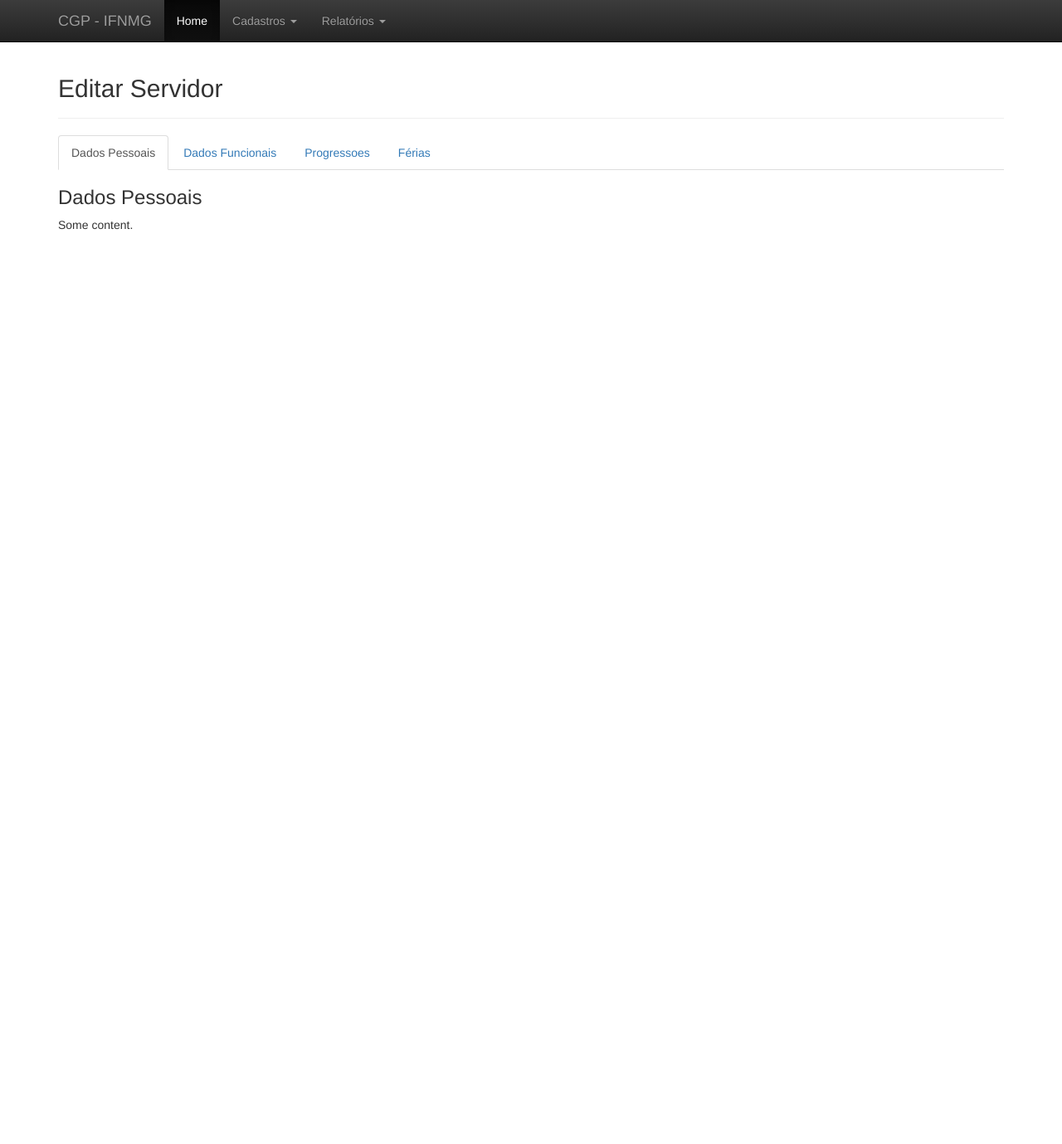
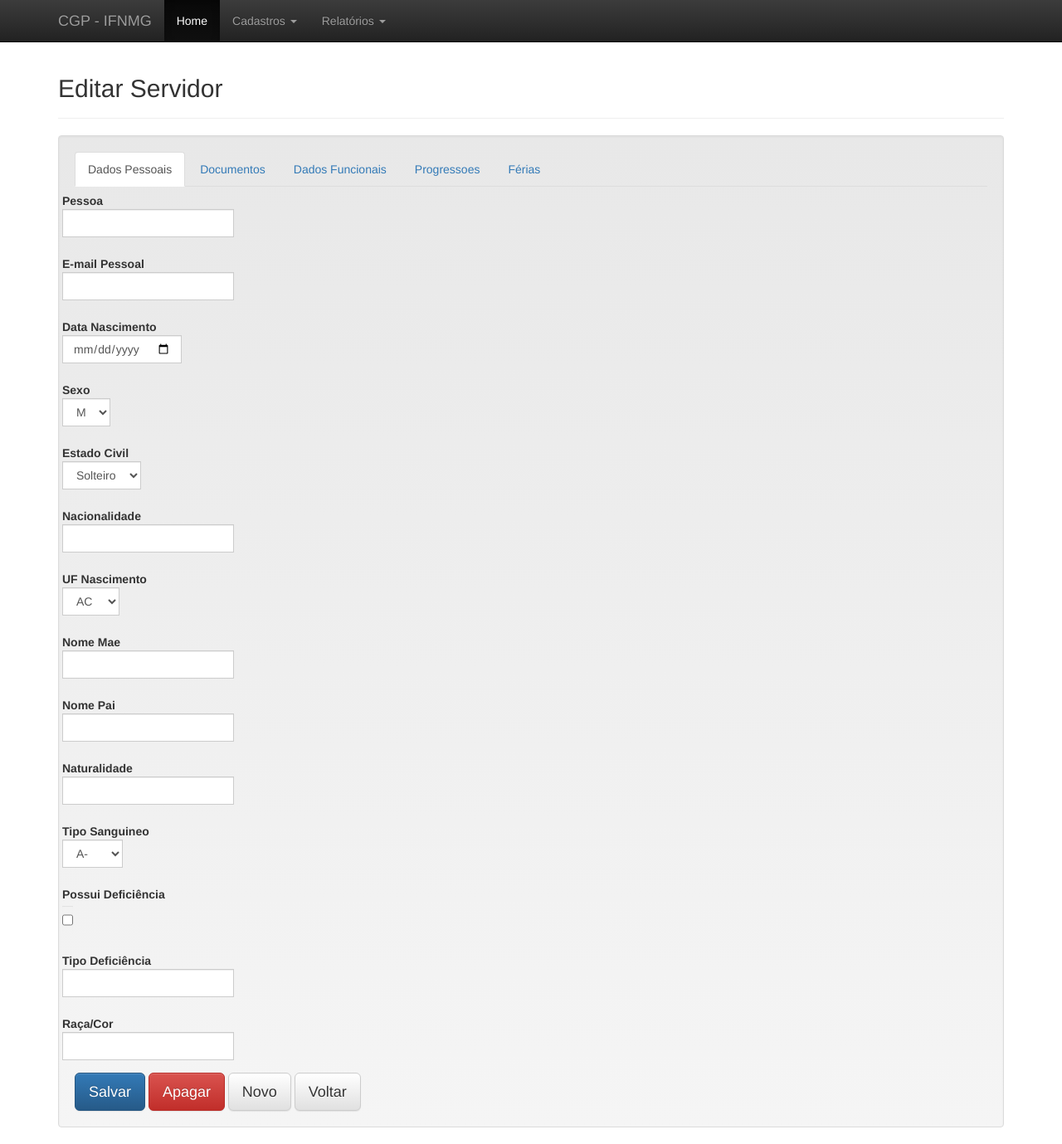
Before and after one commit to petroniocandido/CGP, a Flask app: template templates/editarPessoa.html in a window 1280 px wide. Shown: the whole page at 83% size. Before the commit the page ends 277 px from the top, so only its background shows below. Run offline with Flask 2, Linux system fonts and the light colour scheme; the template is opened without the code that fills it: values that come from a table or form of the project are taken from there, others are empty; parts of the project's set-up code (start-up, migrations or seed data) failed here and were passed over; some libraries are stand-ins or nearby versions.

Commit message:
Gerenciamento de Pessoas, refatoração dos formulários e componentes

```diff
--- a/pessoas/controller.py
+++ b/pessoas/controller.py
@@ -1,13 +1,108 @@
-from flask import Flask, render_template
+#!/usr/bin/python
+# -*- coding: utf8 -*-
+
+from flask import Flask, render_template, request, flash
 from flask import Blueprint
+from flask_wtf import Form
+from wtforms import StringField,HiddenField,SelectField,DateField,FormField,BooleanField
+from wtforms.validators import DataRequired
 
+from DomainModel import db,Pessoa,Salvar,Remover,EstadoCivil,TipoServidor,SituacaoServidor,UF,JornadaTrabalho,Sexo,TipoSanguineo
 
 pessoas = Blueprint('pessoas', __name__)
 
+class CertificadoMilitarForm(Form):
+	certificadoMilitar = StringField('Nº ')
+	certificadoMilitar_Orgao = StringField('Orgão')
+	certificadoMilitar_Serie = StringField('Série')
+
+class PagamentoForm(Form):
+	pagamento_Banco = StringField('Banco')
+	pagamento_Agencia = StringField('Agência')
+	pagamento_Conta = StringField('Conta Corrente')
+	pagamento_TipoConta = SelectField('Tipo Conta', choices=[(c.name,c.value) for c in UF])
+
+class TituloEleitorForm(Form):
+	tituloEleitor = StringField('Nº')
+	tituloEleitor_UF = SelectField('UF', choices=[(c.name,c.value) for c in UF])
+	tituloEleitor_Zona = StringField('Zona')
+	tituloEleitor_Secao = StringField('Seção')
+	tituloEleitor_Emissao = DateField("Emissão", format="%d/%m/%y")
+
+class RGForm(Form):
+	rg_Numero = StringField('Nº')
+	rg_OrgaoExpedidor = StringField('Org. Exp.')
+	rg_UF = SelectField('UF', choices=[(c.name,c.value) for c in UF])
+	rg_Emissao = DateField("Emissão", format="%d/%m/%y")
+
+class PessoaForm(Form):
+	id = HiddenField('id')
+	nome = StringField('Pessoa', validators=[DataRequired()])
+	matricula = StringField('SIAPE', validators=[DataRequired()])
+	#matriculaOrigem  = db.Column(db.String(12), unique=True)
+	#identificacaoUnica = db.Column(db.String(12), unique=True)
+	tipoServidor = SelectField('Tipo de Servidor', choices=[(c.name, c.value) for c in TipoServidor])
+	situacaoServidor = SelectField('Situação do Servidor', choices=[(c.value, c.name) for c in SituacaoServidor])
+	dataCadastroSiape = DateField("Data Cadastro Siape", format="%d/%m/%y")
+	dataNascimento = DateField("Data Nascimento", format="%d/%m/%y")
+	estadoCivil  = SelectField('Estado Civil', choices=[(c.name,c.value) for c in EstadoCivil])
+	dataPrimeiroEmprego = DateField("Data Primeiro Emprego", format="%d/%m/%y")
+	nacionalidade = StringField('Nacionalidade')
+	ufNascimento  = SelectField('UF Nascimento', choices=[(c.value, c.name) for c in UF])
+	nomeMae = StringField('Nome Mae')
+	nomePai = StringField('Nome Pai')
+	naturalidade = StringField('Naturalidade')
+	tipoSanguineo = SelectField('Tipo Sanguineo', choices=[(c.name,c.value) for c in TipoSanguineo])
+	sexo  = SelectField('Sexo', choices=[(c.value, c.name) for c in Sexo])
+	possuiDeficiencia = BooleanField('Possui Deficiência')
+	TipoDeficiencia = StringField('Tipo Deficiência')
+	raca_cor = StringField('Raça/Cor')
+	email_Pessoal = StringField('E-mail Pessoal')
+	email_Institucional = StringField('E-mail Institucional')
+	curriculumLattes = StringField('Curriculum Lattes')
+	rg = FormField(RGForm,"Identidade")
+	cpf = StringField('CPF')
+	pis_pasep = StringField('PIS/PASEP')
+	tituloEleitor = FormField(TituloEleitorForm,"Título de Eleitor")
+	certificadoMilitar = FormField(CertificadoMilitarForm,"Certificado de Militar")
+	passaporte = StringField('Passaporte')
+	pagamento = FormField(PagamentoForm,"Conta Pagamento")
+	jornada = SelectField('Regime/Jornada', choices=[(c.name,c.value) for c in JornadaTrabalho])
+
 @pessoas.route('/listar/')
-def pessoaListar():
-  return render_template('listarPessoas.html')
+def setoresListar():
+	pessoas = Pessoa.query.all()
+	return render_template('listarPessoas.html',listagem = pessoas, TS = TipoServidor.__members__)
 
-@pessoas.route('/editar/')
-def pessoaEditar():
-  return render_template('editarPessoa.html')
+@pessoas.route('/editar/<int:id>',methods=('GET','POST'))
+def setorEditar(id=0):
+
+	if id == 0:
+		pessoa = Pessoa()
+		pessoa.id = 0
+	else:
+		pessoa = Pessoa.query.filter(Pessoa.id == id).first()
+
+	if request.method == 'POST':
+		form = PessoaForm(formdata=request.form)
+
+		if form.validate():
+			form.populate_obj(pessoa)
+			if Salvar(pessoa):
+				flash('Salvo com sucesso!','success')
+			else:
+				flash('Falha ao salvar!','danger')
+	else:
+		form = PessoaForm(obj=pessoa)
+
+	return render_template('editarPessoa.html',form=form)
+
+@pessoas.route('/remover/<int:id>',methods=('GET','POST'))
+def setorRemover(id):
+	pessoa = Pessoa.query.filter(Pessoa.id == id).first()
+	if Remover(pessoa):
+		flash('Removido com sucesso!','success')
+	else:
+		flash('Falha ao remover!','danger')
+	pessoas = Pessoa.query.all()
+	return render_template('listarPessoas.html',listagem = pessoas, TS = TipoServidor.__members__)
--- a/templates/_formhelpers.html
+++ b/templates/_formhelpers.html
@@ -1,6 +1,10 @@
 {% macro render_field(field) %}
-  <dt>{{ field.label }}</dt>
-  <dd>{{ field(**kwargs)|safe }}
+  <div class="form-group">
+  {{ field.label(class_="control-label") }}
+  <div class="inputGroupContainer">
+  <div class="input-group">
+  <!-- <span class="input-group-addon"><i class="glyphicon glyphicon-user"></i></span> -->
+  {{ field(class_="form-control")|safe }}
   {% if field.errors %}
     <ul class=errors>
     {% for error in field.errors %}
@@ -8,12 +12,38 @@
     {% endfor %}
     </ul>
   {% endif %}
-  </dd>
+    </div>
+  </div>
+</div>
+{% endmacro %}
+
+{% macro render_multiple(mfield) %}
+<div class="form-group">
+  {{ mfield.label(class_="control-label") }}
+  <div class="form-inline inputGroupContainer">
+  <!--<div class="form-vertical">-->
+  {% for field in mfield %}
+  {% if field.id != mfield.id + '-csrf_token' %}
+		<div class="form-group">
+		{{ field.label(class_="control-label") }}
+        {{ field(class_="form-control")|safe }}
+        </div>
+  {% endif %}
+  {% endfor %}
+   </div>
+  <!--</div>-->
+</div>
 {% endmacro %}
 
 {% macro render_label(field) %}
-  <dt>{{ field.label }}: {{ field.data }}</dt>
-  <dd></dd>
+  <div class="form-group">
+  <label class="control-label">{{ field.label }}</label>
+  <div class="inputGroupContainer">
+  <div class="input-group">
+	   <label class="control-label">{{ field.data }}</label>
+  </div>
+  </div>
+</div>
 {% endmacro %}
 
 {% macro render_hidden(field) %}
--- a/templates/editarPessoa.html
+++ b/templates/editarPessoa.html
@@ -1,9 +1,15 @@
-{% extends "layout.html" %}
+{% extends "layoutForm.html" %}
+{% from "_formhelpers.html" import render_hidden,render_label,render_field,botoes_entidade,render_multiple %}
+{% block action %}{{form.id.data}}{% endblock %}
 {%block titulo %}Editar Servidor{% endblock %}
-{% block content %}
+{% block formulario %}
+
+{{ render_hidden(form.id) }}
+
 
 <ul class="nav nav-tabs">
   <li class="active"><a data-toggle="tab" href="#pessoais">Dados Pessoais</a></li>
+  <li><a data-toggle="tab" href="#documentos">Documentos</a></li>
   <li><a data-toggle="tab" href="#funcionais">Dados Funcionais</a></li>
   <li><a data-toggle="tab" href="#progressoes">Progressoes</a></li>
   <li><a data-toggle="tab" href="#ferias">Férias</a></li>
@@ -12,13 +18,41 @@
 <div class="tab-content">
 
   <div id="pessoais" class="tab-pane fade in active">
-    <h3>Dados Pessoais</h3>
-    <p>Some content.</p>
+	  {{ render_field(form.nome) }}
+	  {{ render_field(form.email_Pessoal) }}
+	  {{ render_field(form.dataNascimento) }}
+	  {{ render_field(form.sexo) }}
+	  {{ render_field(form.estadoCivil) }}
+	  {{ render_field(form.nacionalidade) }}
+	  {{ render_field(form.ufNascimento) }}
+	  {{ render_field(form.nomeMae) }}
+	  {{ render_field(form.nomePai) }}
+	  {{ render_field(form.naturalidade) }}
+	  {{ render_field(form.tipoSanguineo) }}
+	  {{ render_field(form.possuiDeficiencia) }}
+	  {{ render_field(form.TipoDeficiencia) }}
+	  {{ render_field(form.raca_cor) }}
+  </div>
+
+  <div id="documentos" class="tab-pane fade">
+	  {{ render_multiple(form.rg) }}
+	  {{ render_field(form.cpf) }}
+	  {{ render_multiple(form.tituloEleitor) }}
+	  {{ render_multiple(form.certificadoMilitar) }}
+	  {{ render_field(form.passaporte) }}
+	  {{ render_field(form.pis_pasep) }}
   </div>
 
   <div id="funcionais" class="tab-pane fade">
-    <h3>Dados Funcionais</h3>
-    <p>Some content in menu 1.</p>
+	  {{ render_field(form.matricula) }}
+	  {{ render_field(form.tipoServidor) }}
+	  {{ render_field(form.situacaoServidor) }}
+	  {{ render_field(form.jornada) }}
+	  {{ render_field(form.dataCadastroSiape) }}
+	  {{ render_field(form.dataPrimeiroEmprego) }}
+	  {{ render_field(form.email_Institucional) }}
+	  {{ render_field(form.curriculumLattes) }}
+	  {{ render_multiple(form.pagamento) }}
   </div>
 
   <div id="progressoes" class="tab-pane fade">
@@ -30,6 +64,9 @@
     <h3>Férias</h3>
     <p>Some content in menu 2.</p>
   </div>
+
+  {{ botoes_entidade("pessoas",form.id.data) }}
+
 </div>
 
 
--- a/templates/layoutForm.html
+++ b/templates/layoutForm.html
@@ -1,12 +1,14 @@
 {% extends "layout.html" %}
 {% block content %}
 
- <form id="mainform" method="POST" action="{% block action %} {% endblock %}" accept-charset="UTF-8" role="form">
+ <form id="mainform" class="well form-horizontal" method="POST" action="{% block action %}{% endblock %}"
+	accept-charset="UTF-8" role="form">
+	 <fieldset>
     {{ form.csrf_token }}
 
     {% block formulario %}
     {% endblock %}
-
+     </fieldset>
  </form>
 
 
```
Also changed, not shown: templates/listarPessoas.html (+7 -5 lines).
